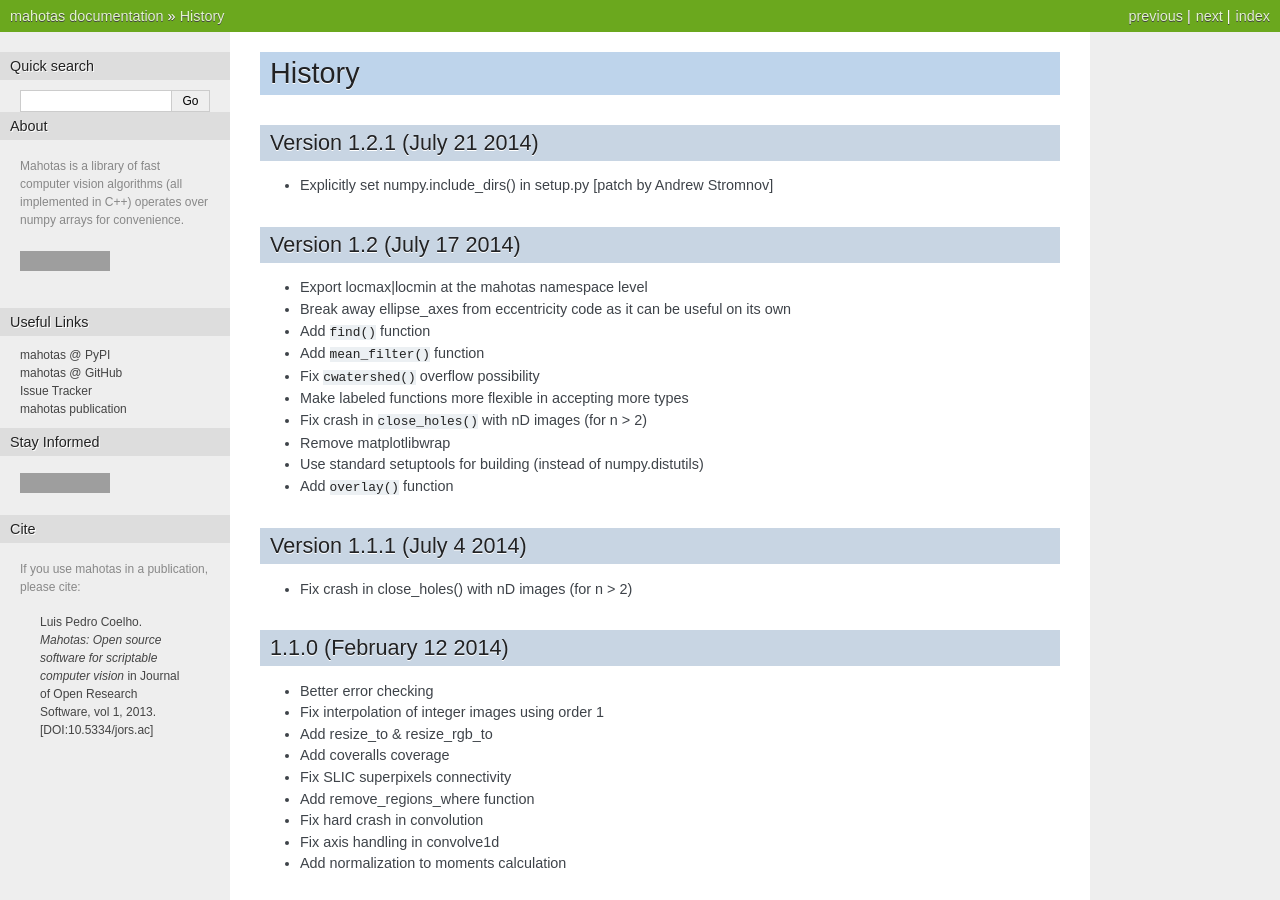
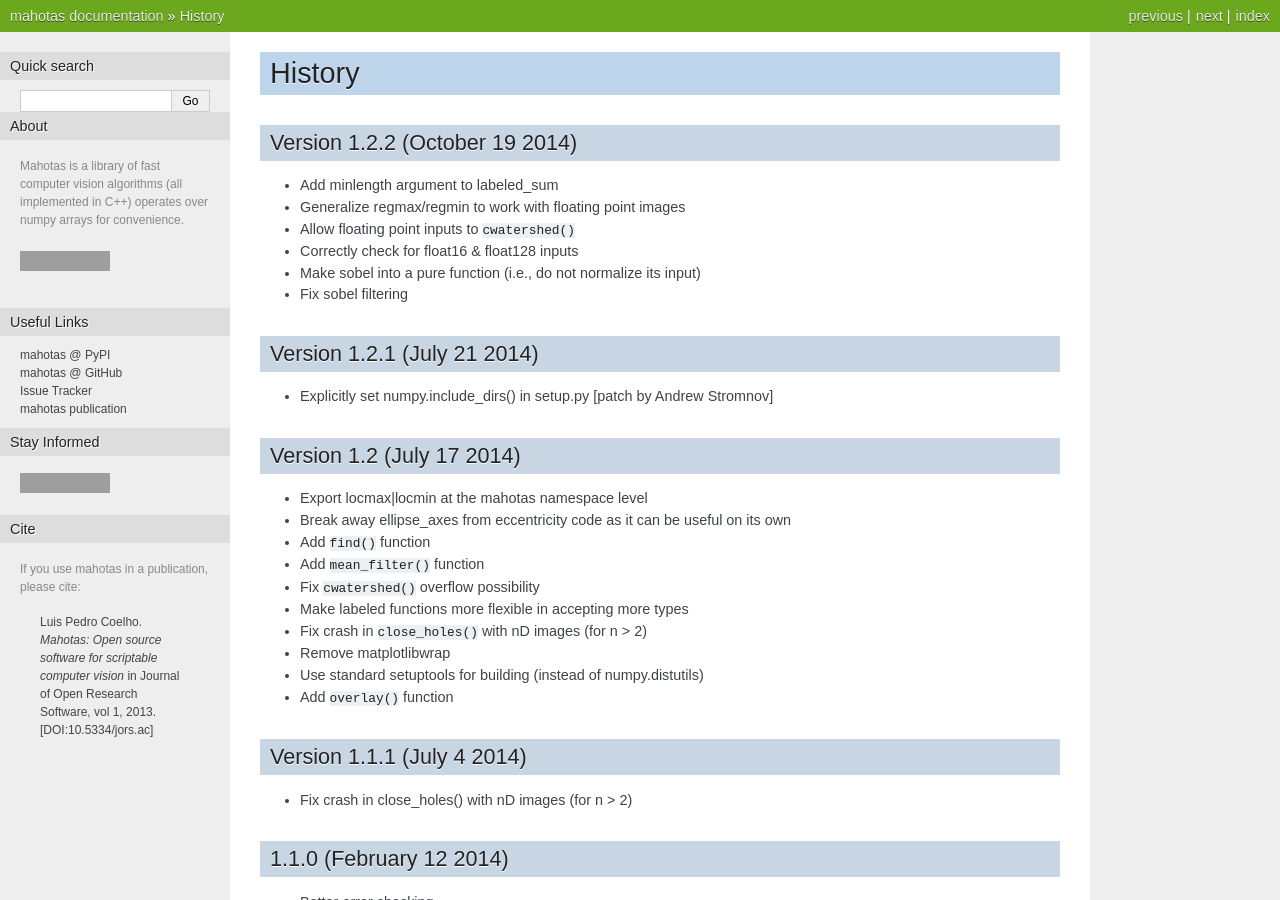
Before and after one commit to luispedro/mahotas, a Sphinx documentation site: the page built from docs/source/history.rst, in a window 1280 px wide and 900 px high, cut to the strip 0-900 px from the top of the window. Built offline with Sphinx 7.4.7, drawn with Linux system fonts in a browser that asks for light colours; formulas are drawn with MathJax 3; the version number could not be read and is left out; grey boxes are pictures that could not be loaded.

Commit message:
BLD New release: 1.2.2
Sobel errors were causing test failures on newer numpy releases. For
many functions, passing float16 or float128 arrays would cause some
incomprehensible errors.

Full ChangeLog
    * Add minlength argument to labeled_sum
    * Generalize regmax/regmin to work with floating point images
    * Allow floating point inputs to ``cwatershed()``
    * Correctly check for float16 & float128 inputs
    * Make sobel into a pure function (i.e., do not normalize its input)
    * Fix sobel filtering

```diff
--- a/docs/source/history.rst
+++ b/docs/source/history.rst
@@ -1,6 +1,16 @@
 =======
 History
 =======
+
+Version 1.2.2 (October 19 2014)
+~~~~~~~~~~~~~~~~~~~~~~~~~~~~~~~
+- Add minlength argument to labeled_sum
+- Generalize regmax/regmin to work with floating point images
+- Allow floating point inputs to ``cwatershed()``
+- Correctly check for float16 & float128 inputs
+- Make sobel into a pure function (i.e., do not normalize its input)
+- Fix sobel filtering
+
 
 Version 1.2.1 (July 21 2014)
 ~~~~~~~~~~~~~~~~~~~~~~~~~~~~
```
Also changed, not shown: README.rst (+9 -30 lines), 2 other files.
